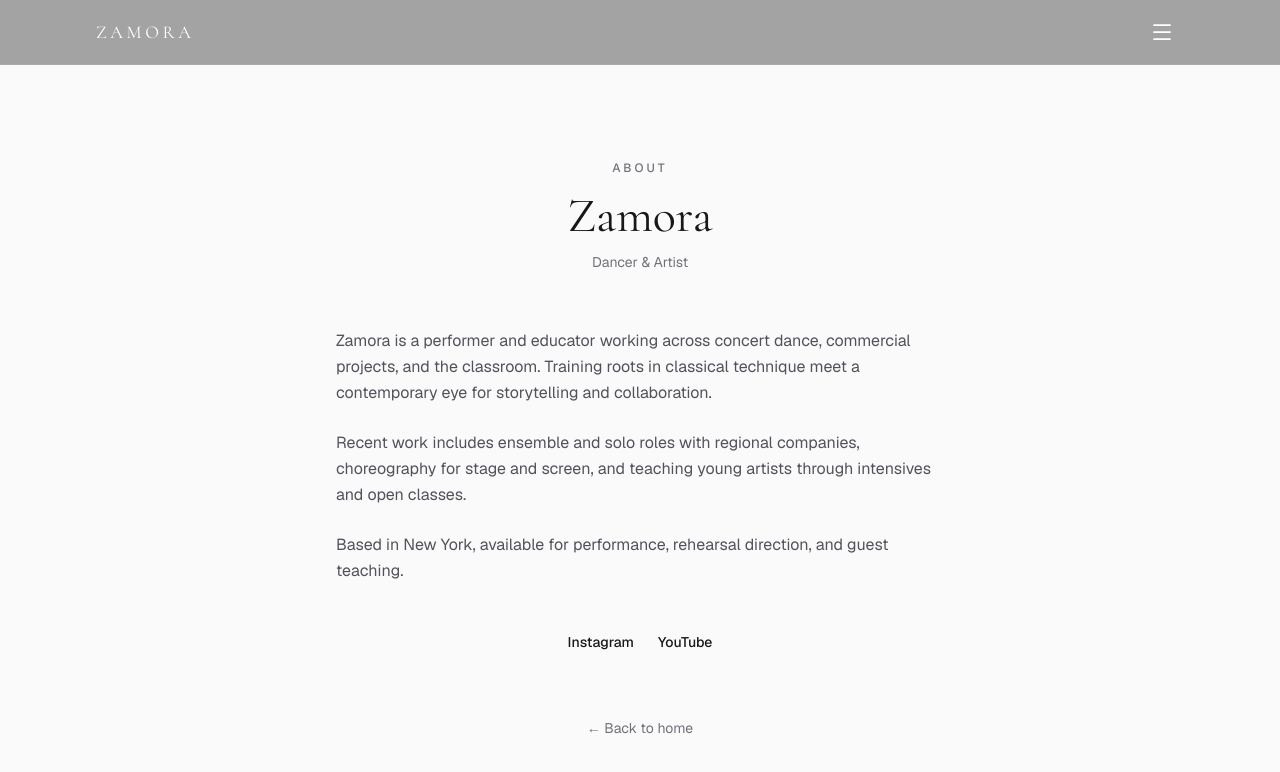
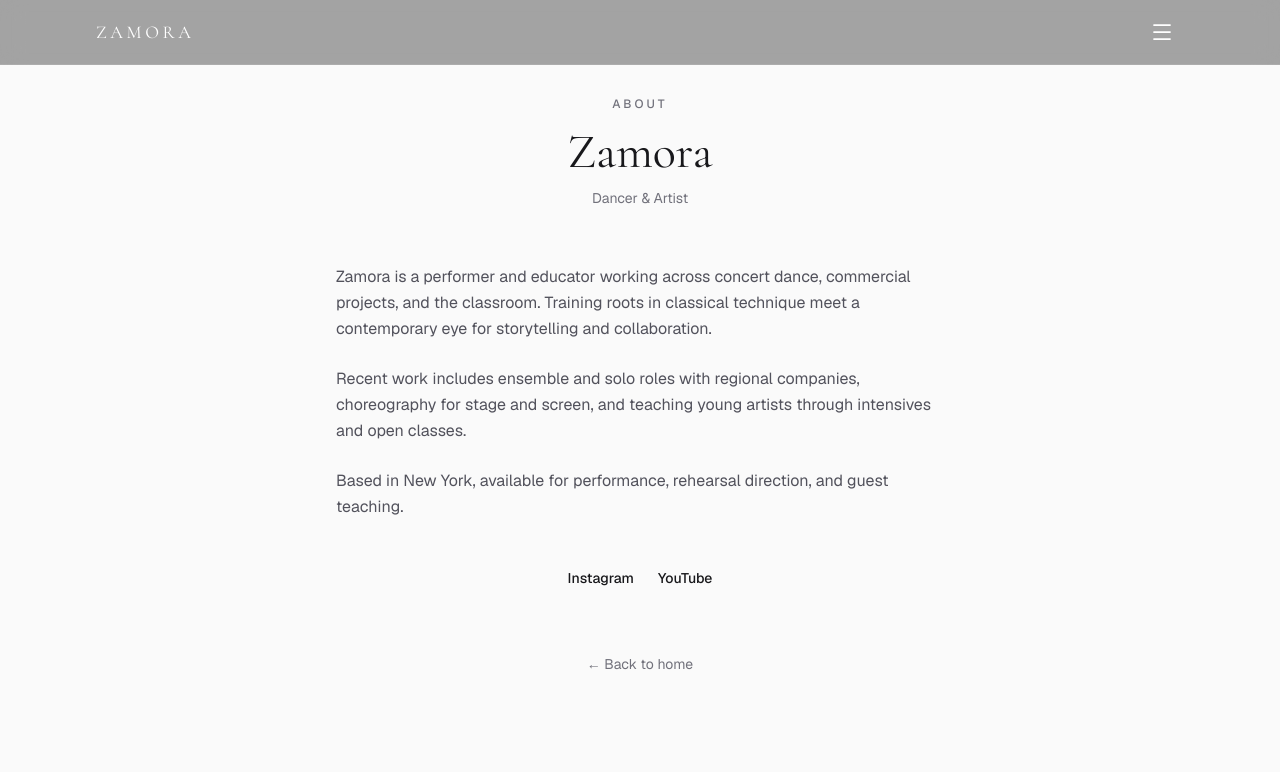
Before and after one commit to skalra4/dancer-portfolio, a Next.js app: page /about in a window 1280 px wide. Shown: the top 772 px of the page. Built offline with nearby package versions, Linux system fonts and the light colour scheme; no server answers.

Commit message:
going live

```diff
--- a/app/about/page.tsx
+++ b/app/about/page.tsx
@@ -1,4 +1,5 @@
 import type { Metadata } from "next";
+import Image from "next/image";
 import Link from "next/link";
 import { NavbarWrapper } from "../components/NavbarWrapper";
 import { ScrollReveal } from "../components/ScrollReveal";
@@ -62,14 +63,33 @@ function SocialLinks({ social }: { social: Record<string, string | undefined> })
 }
 
 export default async function AboutPage() {
-  const { siteName, siteTagline, bio, social } = await fetchSiteSettings();
+  const { siteName, siteTagline, bio, social, about } = await fetchSiteSettings();
   const hasSocial = Object.values(social).some(Boolean);
+  const img = about.image;
+  const hasImage = img.url.length > 0 && img.width > 0 && img.height > 0;
 
   return (
     <>
       <NavbarWrapper />
-      <main className="flex flex-1 flex-col bg-zinc-50 pb-24 pt-24 dark:bg-zinc-950">
-        <div className="mx-auto max-w-2xl px-6 py-16 sm:px-8">
+      <main className="flex flex-1 flex-col bg-zinc-50 dark:bg-zinc-950">
+
+        {/* ── Optional header image ── */}
+        {hasImage ? (
+          <div className="relative w-full h-[55vh] sm:h-[65vh] pt-16">
+            <Image
+              src={img.url}
+              alt={img.alt || siteName}
+              fill
+              priority
+              sizes="100vw"
+              className="object-cover object-center"
+            />
+          </div>
+        ) : null}
+
+        {/* ── Content ── */}
+        <div className="mx-auto w-full max-w-2xl px-6 pb-24 sm:px-8" style={{ paddingTop: hasImage ? "3rem" : "6rem" }}>
+          {!hasImage ? (
             <ScrollReveal>
               <div>
                 <p className="text-center text-xs font-medium uppercase tracking-[0.25em] text-zinc-500 dark:text-zinc-400">
@@ -83,6 +103,16 @@ export default async function AboutPage() {
                 </p>
               </div>
             </ScrollReveal>
+          ) : (
+            <ScrollReveal>
+              <p className="text-center text-xs font-medium uppercase tracking-[0.25em] text-zinc-500 dark:text-zinc-400">
+                About
+              </p>
+              <h1 className="mt-3 text-center font-[family-name:var(--font-display)] text-3xl text-zinc-900 dark:text-zinc-50 sm:text-4xl">
+                {siteName}
+              </h1>
+            </ScrollReveal>
+          )}
 
           <ScrollReveal delay={0.1} className="mt-14">
             <BioParagraphs text={bio} />
--- a/app/contact/page.tsx
+++ b/app/contact/page.tsx
@@ -1,4 +1,5 @@
 import type { Metadata } from "next";
+import Image from "next/image";
 import Link from "next/link";
 import { Mail, Phone } from "lucide-react";
 import { NavbarWrapper } from "../components/NavbarWrapper";
@@ -17,35 +18,33 @@ export default async function ContactPage() {
     contactDescription,
     contactEmail,
     contactPhone,
+    contact,
   } = await fetchSiteSettings();
 
   const hasContactInfo = Boolean(contactEmail || contactPhone);
+  const img = contact.image;
+  const hasImage = img.url.length > 0 && img.width > 0 && img.height > 0;
 
-  return (
+  /* ── Shared form content ── */
+  const formBody = (
     <>
-      <NavbarWrapper />
-      <main className="flex min-h-screen flex-1 flex-col bg-white pb-24 pt-24 dark:bg-zinc-900">
-        <div className="mx-auto w-full max-w-xl px-6 py-12 sm:px-8">
-
-          {/* ── Header ── */}
       <ScrollReveal>
-            <h1 className="text-center font-[family-name:var(--font-display)] text-4xl text-zinc-900 dark:text-zinc-50 sm:text-5xl">
+        <h1 className="text-center font-[family-name:var(--font-display)] text-4xl text-zinc-900 dark:text-zinc-50 sm:text-5xl lg:text-left">
           {contactTitle}
         </h1>
       </ScrollReveal>
 
       {contactDescription ? (
         <ScrollReveal delay={0.08} className="mt-6">
-              <p className="text-center text-base leading-relaxed text-zinc-500 dark:text-zinc-400">
+          <p className="text-center text-base leading-relaxed text-zinc-500 dark:text-zinc-400 lg:text-left">
             {contactDescription}
           </p>
         </ScrollReveal>
       ) : null}
 
-          {/* ── Owner contact info ── */}
       {hasContactInfo ? (
         <ScrollReveal delay={0.12} className="mt-8">
-              <div className="flex flex-wrap justify-center gap-6">
+          <div className="flex flex-wrap justify-center gap-6 lg:justify-start">
             {contactEmail ? (
               <a
                 href={`mailto:${contactEmail}`}
@@ -68,18 +67,15 @@ export default async function ContactPage() {
         </ScrollReveal>
       ) : null}
 
-          {/* ── Divider ── */}
       <ScrollReveal delay={0.16} className="my-10">
         <div className="border-t border-zinc-200 dark:border-zinc-800" />
       </ScrollReveal>
 
-          {/* ── Contact form ── */}
       <ScrollReveal delay={0.2}>
         <ContactForm ownerEmail={contactEmail} />
       </ScrollReveal>
 
-          {/* ── Back link ── */}
-          <ScrollReveal delay={0.26} className="mt-12 text-center">
+      <ScrollReveal delay={0.26} className="mt-12 text-center lg:text-left">
         <Link
           href="/"
           className="text-sm text-zinc-400 underline-offset-4 transition hover:text-zinc-700 hover:underline dark:text-zinc-500 dark:hover:text-zinc-300"
@@ -87,9 +83,45 @@ export default async function ContactPage() {
           ← Back to home
         </Link>
       </ScrollReveal>
+    </>
+  );
 
+  /* ── Split layout (image + form side by side on desktop) ── */
+  if (hasImage) {
+    return (
+      <>
+        <NavbarWrapper />
+        <main className="grid min-h-screen grid-cols-1 pt-16 lg:grid-cols-2">
+          {/* Left — image */}
+          <div className="relative h-[50vh] lg:sticky lg:top-0 lg:h-screen">
+            <Image
+              src={img.url}
+              alt={img.alt || contactTitle}
+              fill
+              priority
+              sizes="(min-width: 1024px) 50vw, 100vw"
+              className="object-cover object-center"
+            />
+          </div>
+
+          {/* Right — form */}
+          <div className="flex flex-col justify-center bg-white px-6 py-16 sm:px-8 lg:px-12 lg:py-20 dark:bg-zinc-950">
+            {formBody}
           </div>
         </main>
       </>
     );
   }
+
+  /* ── Single-column layout (no image) ── */
+  return (
+    <>
+      <NavbarWrapper />
+      <main className="flex min-h-screen flex-1 flex-col bg-white pb-24 pt-24 dark:bg-zinc-900">
+        <div className="mx-auto w-full max-w-xl px-6 py-12 sm:px-8">
+          {formBody}
+        </div>
+      </main>
+    </>
+  );
+}
--- a/sanity/lib/fetch.ts
+++ b/sanity/lib/fetch.ts
@@ -154,6 +154,13 @@ export async function fetchResumeSections(): Promise<ResumeSection[]> {
 
 // ── Site settings ────────────────────────────────────────────────────────────
 
+export type CmsImage = {
+  url: string;
+  alt: string;
+  width: number;
+  height: number;
+};
+
 export type SiteSettings = {
   siteName: string;
   siteTagline: string;
@@ -176,10 +183,16 @@ export type SiteSettings = {
     facebook?: string;
     linkedin?: string;
   };
+  about: {
+    image: CmsImage;
+  };
   contactTitle: string;
   contactDescription: string;
   contactEmail: string;
   contactPhone: string;
+  contact: {
+    image: CmsImage;
+  };
 };
 
 /** Hard-coded defaults — used when Sanity is not configured or returns nothing. */
@@ -206,10 +219,16 @@ Based in New York, available for performance, rehearsal direction, and guest tea
     instagram: "https://instagram.com",
     youtube: "https://youtube.com",
   },
+  about: {
+    image: { url: "", alt: "", width: 0, height: 0 },
+  },
   contactTitle: "Contact",
   contactDescription: "Booking and inquiries — reach out via email or the form below.",
   contactEmail: "",
   contactPhone: "",
+  contact: {
+    image: { url: "", alt: "", width: 0, height: 0 },
+  },
 };
 
 type RawSiteSettings = {
@@ -234,6 +253,14 @@ type RawSiteSettings = {
   contactDescription?: string | null;
   contactEmail?: string | null;
   contactPhone?: string | null;
+  aboutImageUrl?: string | null;
+  aboutImageAlt?: string | null;
+  aboutImageWidth?: number | null;
+  aboutImageHeight?: number | null;
+  contactImageUrl?: string | null;
+  contactImageAlt?: string | null;
+  contactImageWidth?: number | null;
+  contactImageHeight?: number | null;
 };
 
 function normaliseSiteSettings(raw: RawSiteSettings | null): SiteSettings {
@@ -261,10 +288,26 @@ function normaliseSiteSettings(raw: RawSiteSettings | null): SiteSettings {
       facebook: raw.socialFacebook?.trim() || undefined,
       linkedin: raw.socialLinkedin?.trim() || undefined,
     },
+    about: {
+      image: {
+        url: raw.aboutImageUrl?.trim() || "",
+        alt: raw.aboutImageAlt?.trim() || "",
+        width: raw.aboutImageWidth ?? 0,
+        height: raw.aboutImageHeight ?? 0,
+      },
+    },
     contactTitle: raw.contactTitle?.trim() || fb.contactTitle,
     contactDescription: raw.contactDescription?.trim() || fb.contactDescription,
     contactEmail: raw.contactEmail?.trim() || fb.contactEmail,
     contactPhone: raw.contactPhone?.trim() || fb.contactPhone,
+    contact: {
+      image: {
+        url: raw.contactImageUrl?.trim() || "",
+        alt: raw.contactImageAlt?.trim() || "",
+        width: raw.contactImageWidth ?? 0,
+        height: raw.contactImageHeight ?? 0,
+      },
+    },
   };
 }
 
--- a/sanity/lib/queries.ts
+++ b/sanity/lib/queries.ts
@@ -28,7 +28,15 @@ export const SITE_SETTINGS_QUERY = defineQuery(`
     contactTitle,
     contactDescription,
     contactEmail,
-    contactPhone
+    contactPhone,
+    "aboutImageUrl": aboutImage.asset->url,
+    "aboutImageAlt": aboutImage.alt,
+    "aboutImageWidth": aboutImage.asset->metadata.dimensions.width,
+    "aboutImageHeight": aboutImage.asset->metadata.dimensions.height,
+    "contactImageUrl": contactImage.asset->url,
+    "contactImageAlt": contactImage.alt,
+    "contactImageWidth": contactImage.asset->metadata.dimensions.width,
+    "contactImageHeight": contactImage.asset->metadata.dimensions.height
   }
 `);
 
--- a/sanity/schemaTypes/siteSettingsType.ts
+++ b/sanity/schemaTypes/siteSettingsType.ts
@@ -121,6 +121,24 @@ export const siteSettingsType = defineType({
       type: "url",
     }),
 
+    // ── About page image ────────────────────────────────────────────────────
+    defineField({
+      name: "aboutImage",
+      title: "About Page Header Image",
+      type: "image",
+      options: { hotspot: true },
+      description:
+        "Optional photo shown at the top of the About page. Leave empty to show just the text header.",
+      fields: [
+        defineField({
+          name: "alt",
+          title: "Alt text",
+          type: "string",
+          description: "Describe the image for screen readers.",
+        }),
+      ],
+    }),
+
     // ── Contact page ────────────────────────────────────────────────────────
     defineField({
       name: "contactTitle",
@@ -146,6 +164,22 @@ export const siteSettingsType = defineType({
       type: "string",
       description: "Optional phone number displayed on the Contact page (e.g. +1 555 000 0000).",
     }),
+    defineField({
+      name: "contactImage",
+      title: "Contact Page Image",
+      type: "image",
+      options: { hotspot: true },
+      description:
+        "Optional photo shown beside the contact form on desktop. Leave empty for a single-column form layout.",
+      fields: [
+        defineField({
+          name: "alt",
+          title: "Alt text",
+          type: "string",
+          description: "Describe the image for screen readers.",
+        }),
+      ],
+    }),
   ],
 
   preview: {
```
Lines whose indentation alone changed are shown as unchanged.
